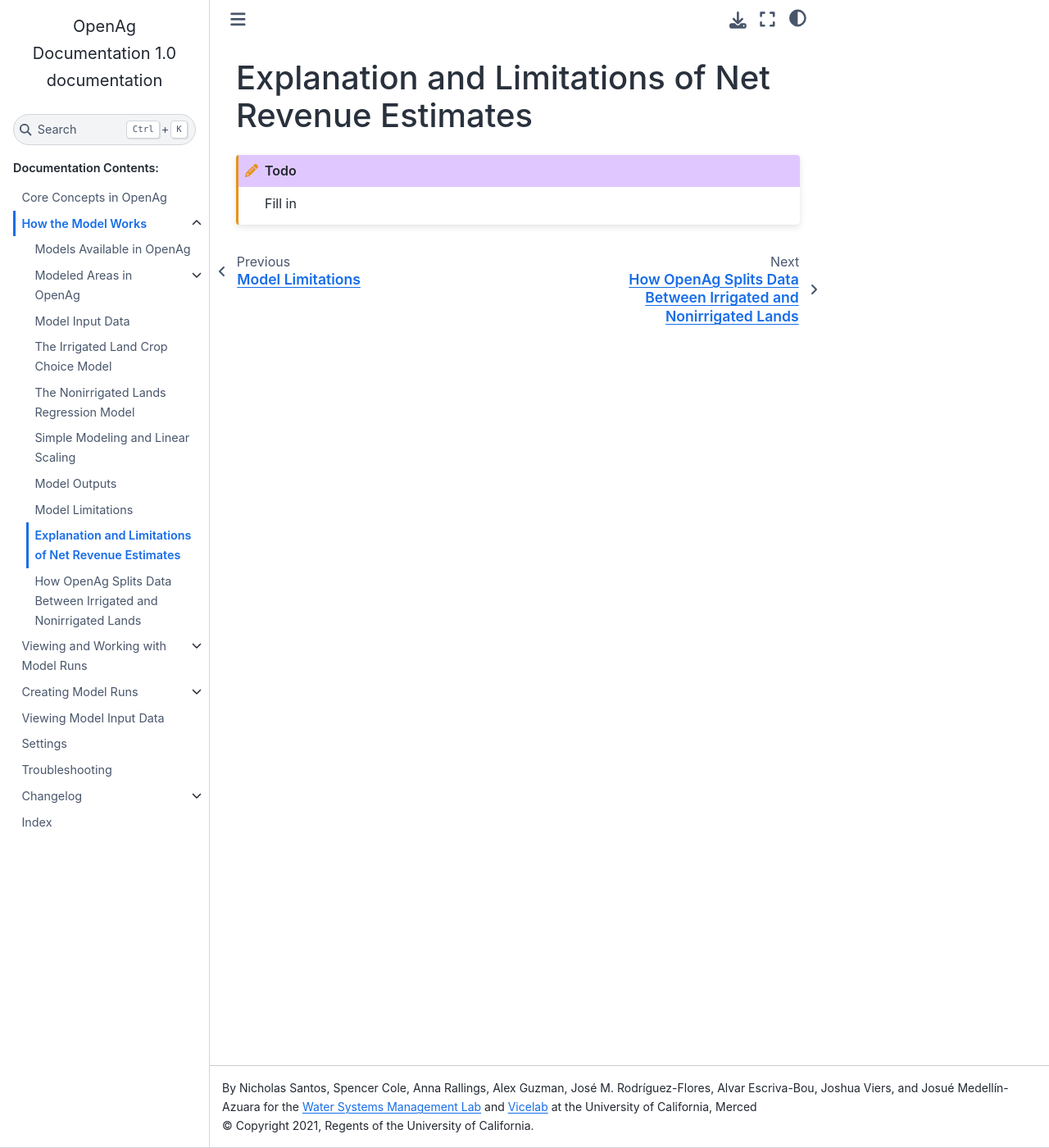
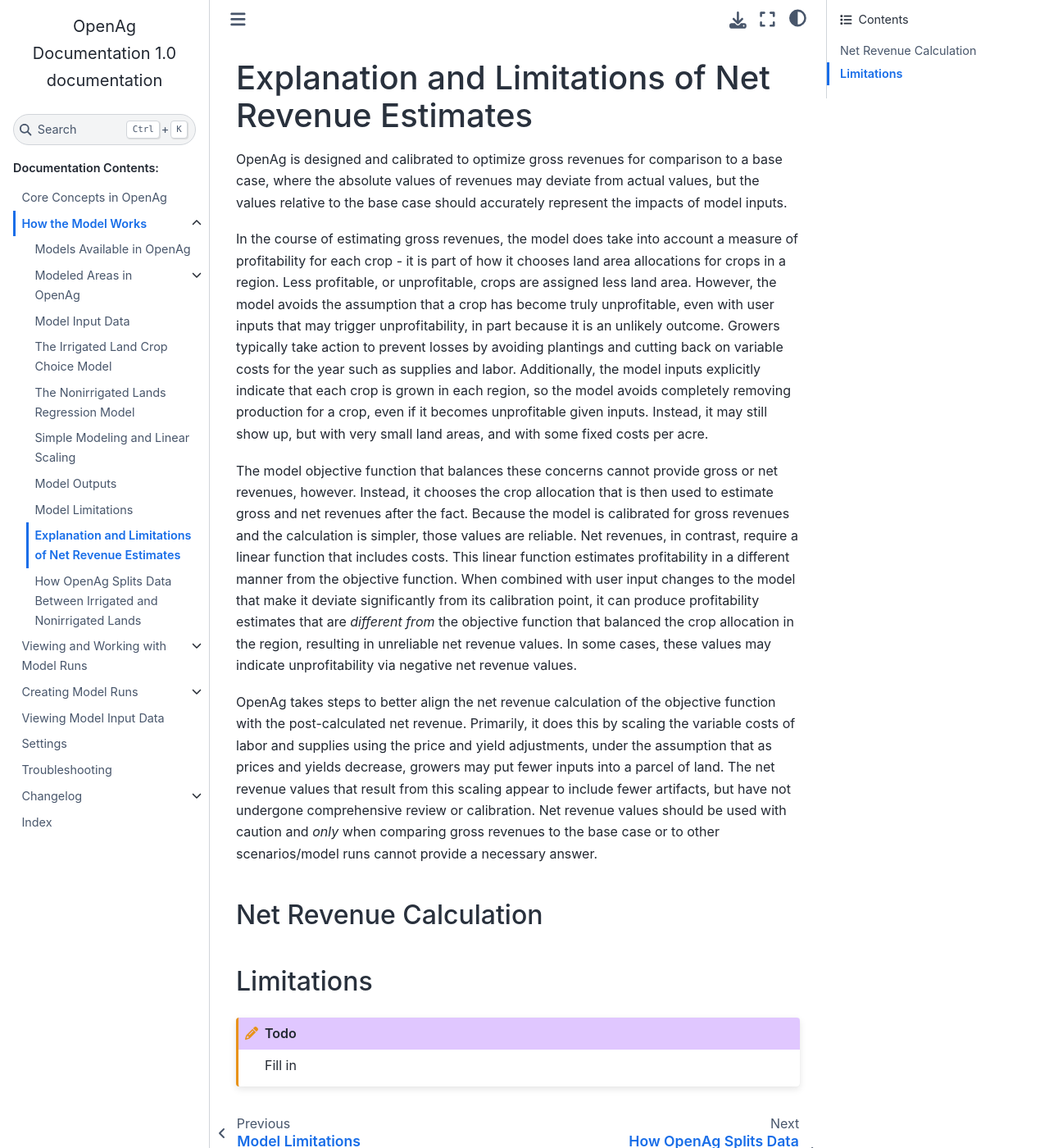
Before and after one commit to Water-Systems-Management-UCM/OpenAg_Docs, a Sphinx documentation site: the page built from source/Dapper/net_revenues.rst, in a window 1280 px wide and 1400 px high. Shown: the whole window at 82% size. Built offline with Sphinx 7.4.7 and the Sphinx Book theme 1.1.4, drawn with Linux system fonts in a browser that asks for light colours.

Commit message:
First draft of net revenue documentation

```diff
--- a/source/Dapper/net_revenues.rst
+++ b/source/Dapper/net_revenues.rst
@@ -2,6 +2,44 @@
 
 Explanation and Limitations of Net Revenue Estimates
 ======================================================
+OpenAg is designed and calibrated to optimize gross revenues for comparison to a base case, where
+the absolute values of revenues may deviate from actual values, but the values relative to the base case should
+accurately represent the impacts of model inputs.
+
+In the course of estimating gross revenues, the model does take into account a measure of profitability for each crop -
+it is part of how it chooses land area allocations for crops in a region. Less profitable, or unprofitable, crops
+are assigned less land area. However, the model avoids the assumption that a crop has become truly unprofitable, even with
+user inputs that may trigger unprofitability, in part because it is an unlikely outcome. Growers typically
+take action to prevent losses by avoiding plantings and cutting back on variable costs for the year such as supplies and
+labor. Additionally, the model inputs explicitly indicate that each crop is grown in each region, so the model avoids
+completely removing production for a crop, even if it becomes unprofitable given inputs. Instead, it may still show up,
+but with very small land areas, and with some fixed costs per acre.
+
+The model objective function that balances these concerns cannot provide gross or net revenues, however. Instead,
+it chooses the crop allocation that is then used to estimate gross and net revenues after the fact. Because the model
+is calibrated for gross revenues and the calculation is simpler, those values are reliable. Net revenues, in contrast, require
+a linear function that includes costs. This linear function estimates profitability in a different manner
+from the objective function. When combined with user input changes to the model that make it deviate significantly from
+its calibration point, it can produce profitability estimates that are *different from*
+the objective function that balanced the crop allocation in the region, resulting in unreliable net
+revenue values. In some cases, these values may indicate unprofitability via negative net revenue values.
+
+OpenAg takes steps to better align the net revenue calculation of the objective function with the post-calculated net revenue.
+Primarily, it does this by scaling the variable costs of labor and supplies using the price and yield adjustments,
+under the assumption that as prices and yields decrease, growers may put fewer inputs into a parcel of land. The net
+revenue values that result from this scaling appear to include fewer artifacts, but have not undergone comprehensive review
+or calibration. Net revenue values should be used with caution and *only* when comparing gross revenues to the base case
+or to other scenarios/model runs cannot provide a necessary answer.
+
+Net Revenue Calculation
+------------------------
+
+
+Limitations
+-------------
+
+
+
 
 .. todo::
 
```
